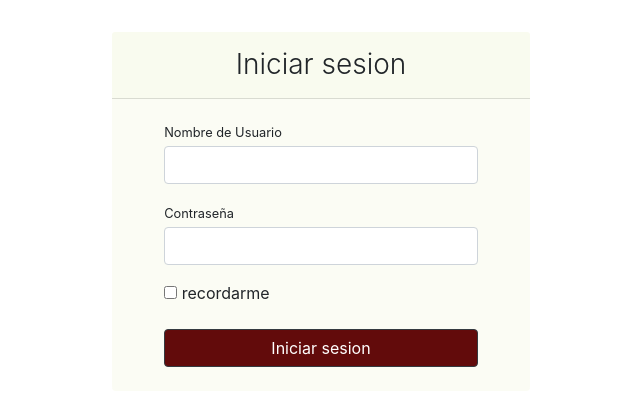
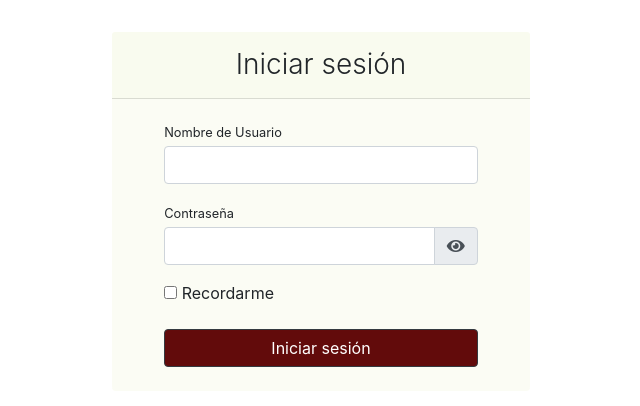
Before and after one commit to emmanuelcodedev/conafe_web, a Django app: page /login/ in a window 1280 px wide. Shown: the part 88-494 px from the top of the page, without its empty margins (319-959 px from the left). Run offline with Django 4.2, Linux system fonts and the light colour scheme; some libraries are stand-ins or nearby versions.

Commit message:
Implentacion de visualizar contraseña module=login_app

```diff
--- a/login_app/templates/login_app/login.html
+++ b/login_app/templates/login_app/login.html
@@ -7,10 +7,11 @@
         <div class="row justify-content-center">
             <div class="col-lg-5">
                 <div class="card shadow-lg border-0 rounded-lg mt-0 mb-3" style="background-color: #f8faeb89">
-                        <div class="card-header justify-content-center " style="background-color: #f8faeb89">
-                            <h3 class="font-weight-light my-1 text-center">Iniciar sesion</h3>
+                    <div class="card-header justify-content-center" style="background-color: #f8faeb89">
+                        <h3 class="font-weight-light my-1 text-center">Iniciar sesión</h3>
                     </div>
 
+                    <!-- Errores de formulario -->
                     {% if form.errors %}
                         <div class="alert alert-danger alert-dismissible" role="alert">
                             <div id="form_errors">
@@ -25,13 +26,11 @@
                     {% endif %}
 
                     <div class="card-body">
-                            <!-- Login Form -->
+                        <!-- Formulario de login -->
                         <form method="POST">
                             {% csrf_token %}
 
-
-
-                                <!-- Username Field -->
+                            <!-- Campo de usuario -->
                             <div class="form-row">
                                 <div class="col-md-10 offset-md-1">
                                     <div class="form-group">
@@ -41,31 +40,38 @@
                                 </div>
                             </div>
 
-                                <!-- Password Field -->
+                            <!-- Campo de contraseña con icono de ojo -->
                             <div class="form-row">
                                 <div class="col-md-10 offset-md-1">
                                     <div class="form-group">
                                         <label class="small mb-1" for="password">Contraseña</label>
+                                        <div class="input-group">
                                             <input type="password" id="password" name="password" class="form-control" required>
+                                            <div class="input-group-append">
+                                                <span class="input-group-text" id="togglePassword" style="cursor: pointer;">
+                                                    <i class="fas fa-eye"></i>
+                                                </span>
+                                            </div>
+                                        </div>
                                     </div>
                                 </div>
                             </div>
 
-                                <!-- Remember Me Checkbox -->
+                            <!-- Checkbox de recordar -->
                             <div class="form-row">
                                 <div class="col-md-10 offset-md-1">
                                     <div class="form-group">
                                         <input type="checkbox" name="remember_me" id="remember_me">
-                                            <label for="remember_me"> recordarme</label>
+                                        <label for="remember_me"> Recordarme</label>
                                     </div>
                                 </div>
                             </div>
 
-                                <!-- Submit Button -->
+                            <!-- Botón de envío -->
                             <div class="form-row">
                                 <div class="col-md-10 offset-md-1">
                                     <div class="form-group mt-0 mb-1">
-                                            <button type="submit" class="col-md-12 btn btn-dark" style="background-color: #620b0b" id="login">Iniciar sesion</button>
+                                        <button type="submit" class="col-md-12 btn btn-dark" style="background-color: #620b0b" id="login">Iniciar sesión</button>
                                     </div>
                                 </div>
                             </div>
@@ -76,5 +82,22 @@
         </div>
     </div>
 </div>
-    </div>
+
+<!-- Script para mostrar/ocultar contraseña -->
+<script>
+    document.getElementById("togglePassword").addEventListener("click", function () {
+        const passwordInput = document.getElementById("password");
+        const icon = this.querySelector("i");
+
+        if (passwordInput.type === "password") {
+            passwordInput.type = "text";
+            icon.classList.remove("fa-eye");
+            icon.classList.add("fa-eye-slash");
+        } else {
+            passwordInput.type = "password";
+            icon.classList.remove("fa-eye-slash");
+            icon.classList.add("fa-eye");
+        }
+    });
+</script>
 {% endblock content %}
```
Also changed, not shown: modulo_dot/templates/home_dot/dot_home.html (+9 -7 lines), media/fotos_empleados/Foto_Profesional_DBScjD0.png (added), media/fotos_empleados/Foto_Profesional_DBScjD0_c1v8nQ2.png (added), media/fotos_empleados/IMG_20190216_173159_525.jpg (added). Lines whose indentation alone changed are shown as unchanged.
